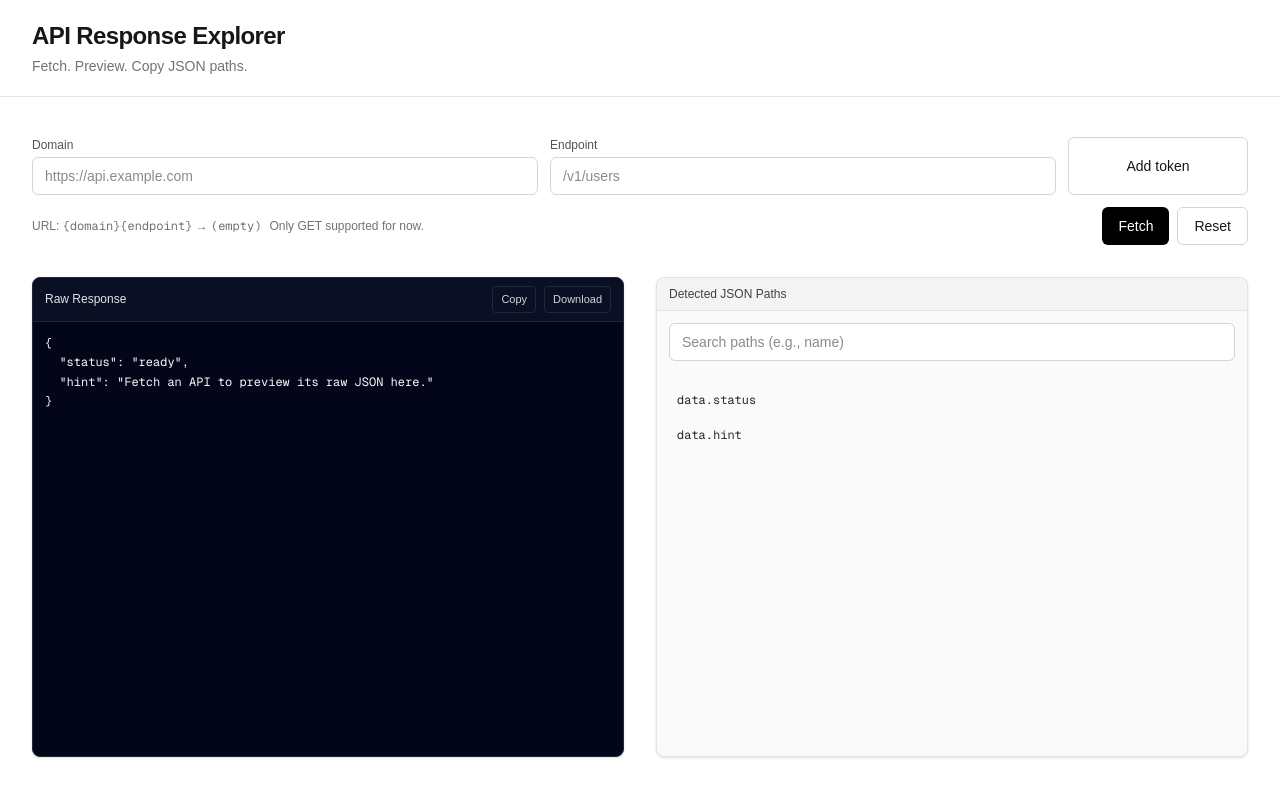
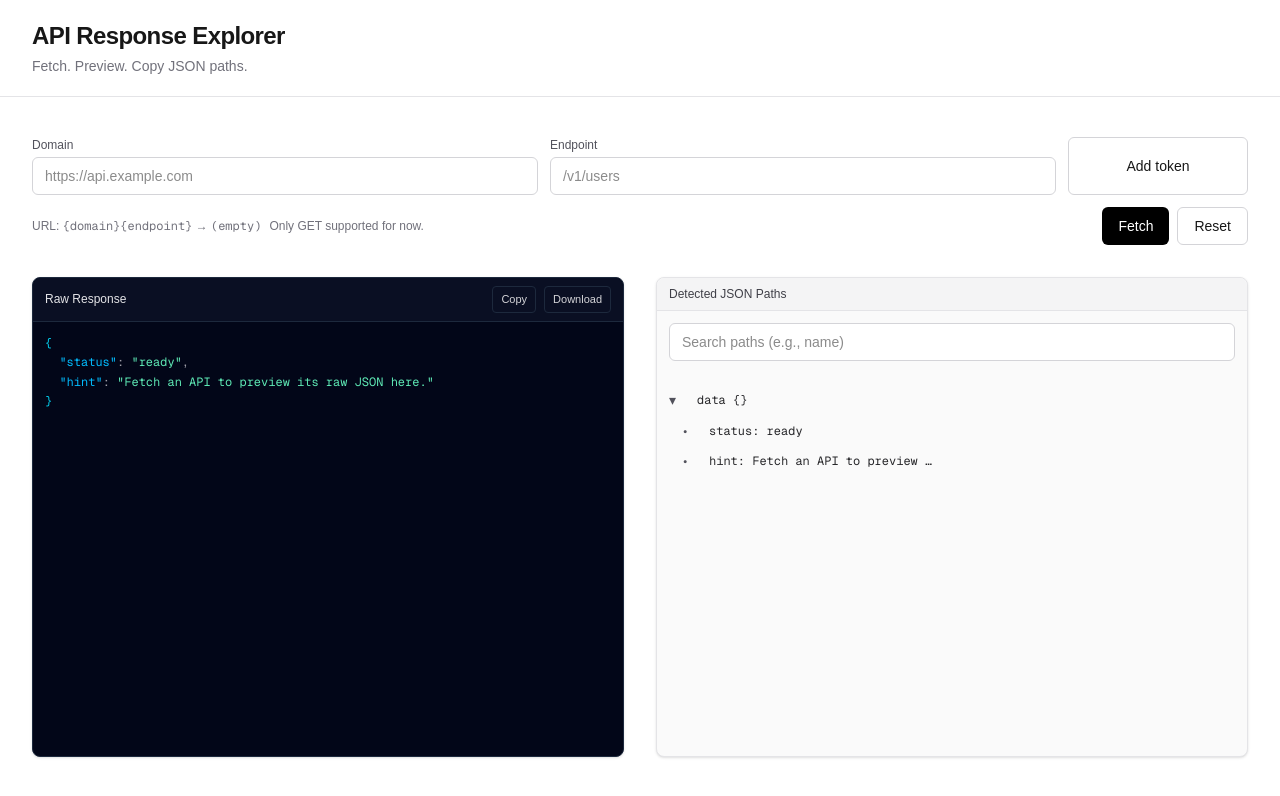
Before and after one commit to Shur0v/fetchens, a Next.js app: page / in a window 1280 px wide. Shown: the top 796 px of the page. Built offline with nearby package versions, Linux system fonts and the light colour scheme.

Commit message:
Raw response api colorized

```diff
--- a/src/components/AppShell.tsx
+++ b/src/components/AppShell.tsx
@@ -136,29 +136,137 @@ export default function AppShell() {
   // Derived: parsed object and paths
   const parsedObject = useMemo(() => parseJsonSafely(rawJson), [rawJson]);
 
-  function extractPaths(value: unknown, base: string = ""): string[] {
-    const paths: string[] = [];
-    if (Array.isArray(value)) {
-      for (let i = 0; i < value.length; i++) {
-        const child = value[i];
-        const next = `${base}[${i}]`;
-        paths.push(next);
-        paths.push(...extractPaths(child, next));
-      }
-    } else if (value !== null && typeof value === "object") {
-      for (const key of Object.keys(value as Record<string, unknown>)) {
-        const child = (value as Record<string, unknown>)[key];
-        const sep = base ? "." : "";
-        const next = `${base}${sep}${key}`;
-        paths.push(next);
-        paths.push(...extractPaths(child, next));
-      }
-    }
-    return paths;
+  // ----- Tree building for hierarchical path view -----
+  type JsonTreeNode = {
+    key: string;
+    path: string;
+    type: "object" | "array" | "value";
+    valuePreview?: string;
+    children?: JsonTreeNode[];
+  };
+
+  function createValuePreview(v: unknown): string {
+    if (v === null) return "null";
+    const t = typeof v;
+    if (t === "string") return (v as string).length > 24 ? `${(v as string).slice(0, 24)}…` : (v as string);
+    if (t === "number" || t === "boolean") return String(v);
+    return "";
   }
 
-  const allPaths = useMemo(() => (parsedObject ? extractPaths(parsedObject, "data") : []), [parsedObject]);
-  const filteredPaths = useMemo(() => filterPaths(allPaths, pathSearch), [allPaths, pathSearch]);
+  function buildJsonTree(value: unknown, basePath: string = "data"): JsonTreeNode {
+    if (Array.isArray(value)) {
+      const children: JsonTreeNode[] = [];
+      for (let i = 0; i < value.length; i++) {
+        const childValue = value[i];
+        const childPath = `${basePath}[${i}]`;
+        children.push(buildJsonTree(childValue, childPath));
+      }
+      return { key: basePath.split(/\.|\[/).pop() || basePath, path: basePath, type: "array", children };
+    }
+    if (value !== null && typeof value === "object") {
+      const obj = value as Record<string, unknown>;
+      const keys = Object.keys(obj);
+      const children: JsonTreeNode[] = keys.map((k) => buildJsonTree(obj[k], `${basePath}.${k}`));
+      return { key: basePath.split(/\.|\[/).pop() || basePath, path: basePath, type: "object", children };
+    }
+    return { key: basePath.split(/\.|\[/).pop() || basePath, path: basePath, type: "value", valuePreview: createValuePreview(value) };
+  }
+
+  function filterTreeByQuery(node: JsonTreeNode, q: string): JsonTreeNode | null {
+    if (!q) return node;
+    const ql = q.toLowerCase();
+    const selfMatch = node.path.toLowerCase().includes(ql) || (node.valuePreview || "").toLowerCase().includes(ql);
+    if (node.children && node.children.length > 0) {
+      const filteredChildren = node.children.map((c) => filterTreeByQuery(c, q)).filter((c): c is JsonTreeNode => !!c);
+      if (filteredChildren.length > 0 || selfMatch) return { ...node, children: filteredChildren };
+      return null;
+    }
+    return selfMatch ? node : null;
+  }
+
+  const rootTree = useMemo(() => {
+    if (!parsedObject) return null;
+    return buildJsonTree(parsedObject, "data");
+  }, [parsedObject]);
+
+  const filteredTree = useMemo(() => {
+    if (!rootTree) return null;
+    return filterTreeByQuery(rootTree, pathSearch);
+  }, [rootTree, pathSearch]);
+
+  const [expanded, setExpanded] = useState<Set<string>>(new Set(["data"]));
+  useEffect(() => {
+    if (pathSearch && rootTree) {
+      // Expand all during search
+      const stack: JsonTreeNode[] = [rootTree];
+      const all = new Set<string>();
+      while (stack.length) {
+        const n = stack.pop()!;
+        all.add(n.path);
+        if (n.children) stack.push(...n.children);
+      }
+      setExpanded(all);
+    }
+  }, [pathSearch, rootTree]);
+
+  function toggleExpand(path: string) {
+    setExpanded((prev) => {
+      const next = new Set(prev);
+      if (next.has(path)) next.delete(path);
+      else next.add(path);
+      return next;
+    });
+  }
+
+  function JsonTreeView({ node, depth }: { node: JsonTreeNode; depth: number }) {
+    const indent = { paddingLeft: `${depth * 12}px` } as const;
+    const isBranch = node.type === "object" || node.type === "array";
+    const isOpen = expanded.has(node.path);
+    return (
+      <div>
+        <div className="group flex items-center justify-between gap-2 rounded-md px-2 py-1 hover:bg-zinc-100" style={indent}>
+          <button
+            type="button"
+            onClick={() => (isBranch ? toggleExpand(node.path) : navigator.clipboard.writeText(node.path).then(() => setToast("Copied path")))}
+            className="flex items-center gap-2 text-left text-[12px] text-zinc-800"
+          >
+            {isBranch ? (
+              <span className="inline-block w-5 text-zinc-600 text-sm">{isOpen ? "▾" : "▸"}</span>
+            ) : (
+              <span className="inline-block w-5 text-zinc-600 text-sm">•</span>
+            )}
+            <span className="font-mono break-words">
+              {node.key}
+              {node.type === "array" ? " []" : node.type === "object" ? " {}" : node.valuePreview ? `: ${node.valuePreview}` : ""}
+            </span>
+          </button>
+          <div className="flex items-center gap-2 min-w-0 invisible group-hover:visible">
+            <span className="font-mono text-[11px] text-zinc-500 truncate max-w-[160px] md:max-w-[260px]" title={node.path}>
+              {node.path}
+            </span>
+            <button
+              type="button"
+              onClick={async () => {
+                await navigator.clipboard.writeText(node.path);
+                setToast("Copied path");
+              }}
+              className="text-[11px] text-zinc-600 hover:text-zinc-800 px-2 py-0.5 rounded border border-zinc-300 bg-white"
+              title="Copy path"
+            >
+              Copy
+            </button>
+          </div>
+        </div>
+        {isBranch && isOpen && node.children && (
+          <div>
+            {node.children.map((c) => (
+              <JsonTreeView key={c.path} node={c} depth={depth + 1} />
+            ))}
+          </div>
+        )}
+      </div>
+    );
+  }
 
   useEffect(() => {
     if (!toast) return;
@@ -274,6 +382,77 @@ export default function AppShell() {
     setIsPasteOverlayOpen(false);
   }
 
+  // ----- JSON syntax-highlighted pretty view -----
+  const levelColors = [
+    "text-cyan-400",
+    "text-pink-400",
+    "text-amber-300",
+    "text-lime-300",
+    "text-indigo-300",
+  ];
+
+  function PrimitiveToken({ value }: { value: unknown }) {
+    if (value === null) return <span className="text-purple-300">null</span>;
+    switch (typeof value) {
+      case "string":
+        return <span className="text-emerald-300">"{value as string}"</span>;
+      case "number":
+        return <span className="text-amber-300">{String(value)}</span>;
+      case "boolean":
+        return <span className="text-purple-300">{String(value)}</span>;
+      default:
+        return <span className="text-zinc-300">{String(value)}</span>;
+    }
+  }
+
+  function Punct({ ch, depth }: { ch: string; depth: number }) {
+    const cls = levelColors[depth % levelColors.length];
+    return <span className={cls}>{ch}</span>;
+  }
+
+  function JsonCode({ value, depth }: { value: unknown; depth: number }) {
+    const indent = "  ".repeat(depth);
+    if (Array.isArray(value)) {
+      if (value.length === 0) return (
+        <>
+          <Punct ch="[" depth={depth} /><Punct ch="]" depth={depth} />
+        </>
+      );
+      return (
+        <>
+          <Punct ch="[" depth={depth} />{"\n"}
+          {value.map((v, i) => (
+            <span key={i}>
+              {indent}  <JsonCode value={v} depth={depth + 1} />{i < value.length - 1 ? <span className="text-zinc-400">,</span> : null}{"\n"}
+            </span>
+          ))}
+          {indent}<Punct ch="]" depth={depth} />
+        </>
+      );
+    }
+    if (value !== null && typeof value === "object") {
+      const entries = Object.entries(value as Record<string, unknown>);
+      if (entries.length === 0) return (
+        <>
+          <Punct ch="{" depth={depth} /><Punct ch="}" depth={depth} />
+        </>
+      );
+      return (
+        <>
+          <Punct ch="{" depth={depth} />{"\n"}
+          {entries.map(([k, v], idx) => (
+            <span key={k}>
+              {indent}  <span className="text-sky-400">"{k}"</span><span className="text-zinc-400">: </span>
+              <JsonCode value={v} depth={depth + 1} />{idx < entries.length - 1 ? <span className="text-zinc-400">,</span> : null}{"\n"}
+            </span>
+          ))}
+          {indent}<Punct ch="}" depth={depth} />
+        </>
+      );
+    }
+    return <PrimitiveToken value={value} />;
+  }
+
   return (
     <div className="min-h-screen">
       <div className="max-w-7xl mx-auto">
@@ -324,7 +503,7 @@ export default function AppShell() {
                   <button
                     type="button"
                     onClick={() => setShowAuthControls((v) => !v)}
-                    className="h-full w-full rounded-md border border-zinc-300 text-sm font-medium hover:bg-zinc-50 focus:outline-none focus:ring-2 focus:ring-black"
+                    className="h-full w-full rounded-md border border-zinc-300 text-sm font-medium hover:bg-zinc-800 hover:text-white focus:outline-none focus:ring-2 focus:ring-black"
                   >
                     {showAuthControls ? "Hide token" : "Add token"}
                   </button>
@@ -336,7 +515,7 @@ export default function AppShell() {
                 <button
                   type="button"
                   onClick={() => setShowAuthControls((v) => !v)}
-                  className="w-full rounded-md border border-zinc-300 px-4 py-2 text-sm font-medium hover:bg-zinc-50 focus:outline-none focus:ring-2 focus:ring-black"
+                  className="w-full rounded-md border border-zinc-300 px-4 py-2 text-sm font-medium hover:bg-zinc-800 hover:text-white focus:outline-none focus:ring-2 focus:ring-black"
                 >
                   {showAuthControls ? "Hide token" : "Add token"}
                 </button>
@@ -418,7 +597,7 @@ export default function AppShell() {
                   </button>
                   <button
                     onClick={onReset}
-                    className="rounded-md border border-zinc-300 px-4 py-2 text-sm hover:bg-zinc-50 focus:outline-none focus:ring-2 focus:ring-black"
+                    className="rounded-md border border-zinc-300 px-4 py-2 text-sm hover:bg-zinc-800 hover:text-white focus:outline-none focus:ring-2 focus:ring-black"
                   >
                     Reset
                   </button>
@@ -488,7 +667,7 @@ export default function AppShell() {
                     </div>
                   ) : parsedObject ? (
                     <pre className="text-xs leading-relaxed whitespace-pre-wrap break-words text-zinc-50 font-mono">
-{rawJson}
+                      <JsonCode value={parsedObject} depth={0} />
                     </pre>
                   ) : (
                     <p className="text-xs text-zinc-400">No response yet. Click Fetch to view API output.</p>
@@ -566,27 +745,12 @@ export default function AppShell() {
                     </div>
                   ) : !parsedObject ? (
                     <p className="text-xs text-zinc-500">No paths yet. Paths will appear once we fetch a valid JSON response.</p>
-                  ) : filteredPaths.length === 0 ? (
+                  ) : !filteredTree ? (
                     <p className="text-xs text-zinc-500">No paths match your search.</p>
                   ) : (
-                    <ul className="text-[12px] text-zinc-800 font-mono space-y-1">
-                      {filteredPaths.map((p) => (
-                        <li key={p} className="group flex items-center justify-between gap-2 rounded-md px-2 py-1 hover:bg-zinc-100">
-                          <span className="break-words">{p}</span>
-                          <button
-                            type="button"
-                            onClick={async () => {
-                              await navigator.clipboard.writeText(p);
-                              setToast("Copied path");
-                            }}
-                            className="invisible group-hover:visible text-[11px] text-zinc-600 hover:text-zinc-800 px-2 py-0.5 rounded border border-zinc-300 bg-white focus:outline-none focus:ring-2 focus:ring-black"
-                            title="Copy path"
-                          >
-                            Copy
-                          </button>
-                        </li>
-                      ))}
-                    </ul>
+                    <div className="text-[12px] text-zinc-800 font-mono">
+                      <JsonTreeView node={filteredTree} depth={0} />
+                    </div>
                   )}
                 </div>
               </div>
```
